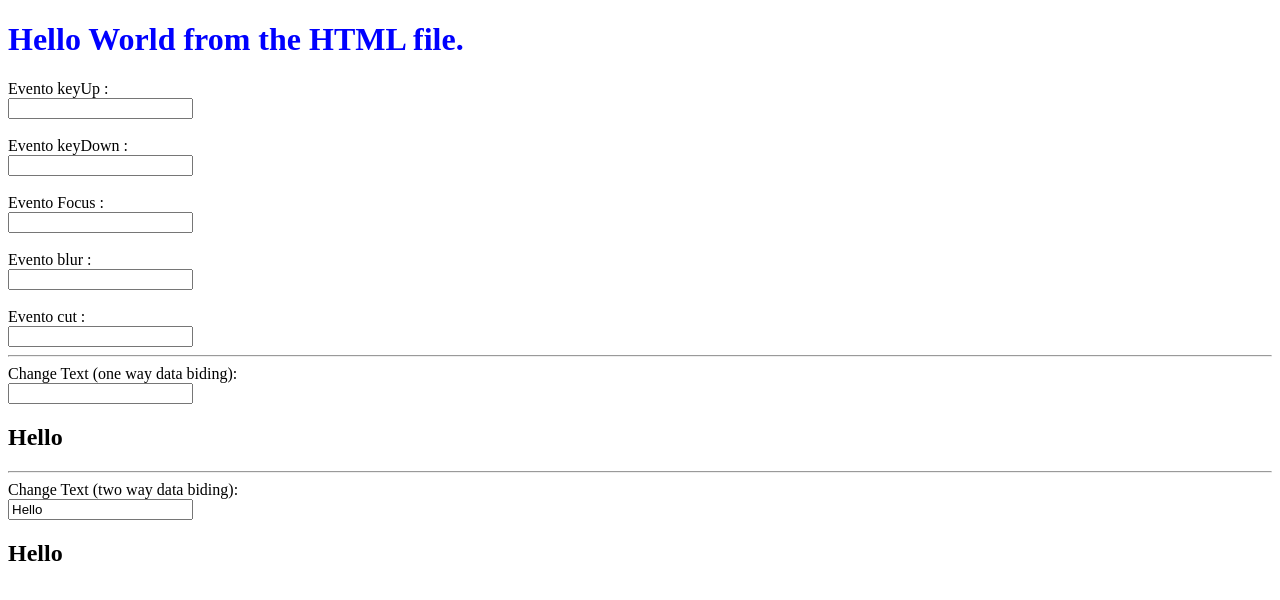
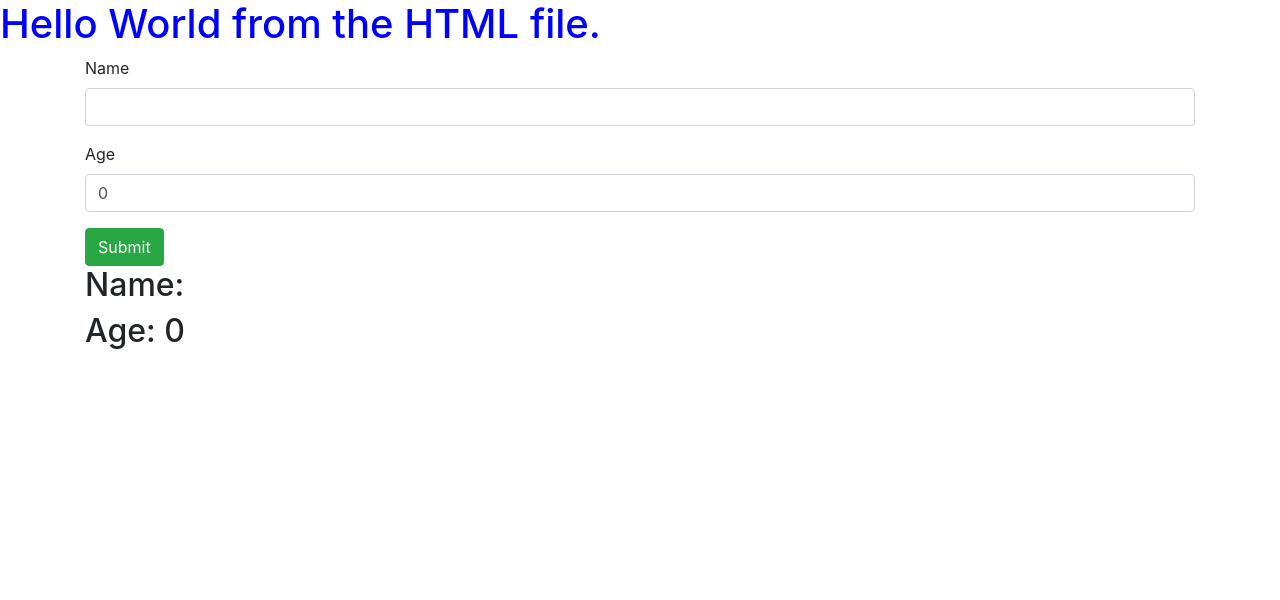
Before and after one commit to vega-ken/angularTutorial, an Angular app: page / in a window 1280 px wide. Shown: the top 600 px of the page. Built offline with nearby package versions, Linux system fonts and the light colour scheme.

Commit message:
added ngModule

```diff
--- a/src/app/app.module.ts
+++ b/src/app/app.module.ts
@@ -1,5 +1,6 @@
 import { BrowserModule } from '@angular/platform-browser'; // se encarga de el display de la aplicacion en el browser
 import { NgModule } from '@angular/core';
+import { FormsModule } from '@angular/forms';
 
 // cada componente creado tendra que estar aqui
 import { AppComponent } from './app.component';
@@ -12,7 +13,8 @@
     SandboxComponent
   ],
   imports: [
-    BrowserModule
+    BrowserModule,
+    FormsModule
   ],
   providers: [],
   bootstrap: [AppComponent]
--- a/src/app/components/sandbox/sandbox.component.html
+++ b/src/app/components/sandbox/sandbox.component.html
@@ -1,55 +1,20 @@
 <h1 class="special">Hello World from the HTML file.</h1>
 
-<div>
-  <label for="">Evento keyUp :</label>
-  <br>
-  <input type="text" (keyup)="fireEvent($event)">
+<div class="container">
+  <form action="">
+    <div class="form-group">
+      <label>Name</label>
+      <input type="text" [(ngModel)]="name" name="name" class="form-control">
+    </div>
+
+    <div class="form-group">
+      <label>Age</label>
+      <input type="number" [(ngModel)]="age" name="age" class="form-control">
+    </div>
+
+    <input type="submit" value="Submit" class="btn btn-success">
+  </form>
+
+  <h2>Name: {{name}}</h2>
+  <h2>Age: {{age}}</h2>
 </div>
-<br>
-
-<div>
-  <label for="">Evento keyDown :</label>
-  <br>
-  <input type="text" (keydown)="fireEvent($event)">
-</div>
-<br>
-
-<div>
-  <label for="">Evento Focus :</label>
-  <br>
-  <input type="text" (focus)="fireEvent($event)">
-</div>
-<br>
-
-<div>
-  <label for="">Evento blur :</label>
-  <br>
-  <input type="text" (blur)="fireEvent($event)">
-</div>
-<br>
-
-<div>
-  <label for="">Evento cut :</label>
-  <br>
-  <input type="text" (cut)="fireEvent($event)">
-</div>
-<hr>
-
-<div>
-  <label for="">Change Text (one way data biding):</label>
-  <br>
-  <input type="text" (keyup)="changeText($event)">
-</div>
-
-<h2> {{text}} </h2>
-<hr>
-
-<div>
-  <label for="">Change Text (two way data biding):</label>
-  <br>
-  <input type="text" (keyup)="changeText($event)" value="{{text}}">
-</div>
-
-<h2> {{text}} </h2>
-
-<!-- otros eventos, 'copy' , 'paste' -->
--- a/src/app/components/sandbox/sandbox.component.ts
+++ b/src/app/components/sandbox/sandbox.component.ts
@@ -9,13 +9,8 @@
 
 export class SandboxComponent { // tu clase debe hacer match con el nombre del archivo
 
-  text:string = "Hello";
+  name:string = "";
 
-  fireEvent(e){
-    console.log(e.type)
-  }
+  age:number = 0;
 
-  changeText(e){
-    this.text = e.target.value;
-  }
 }
--- a/src/index.html
+++ b/src/index.html
@@ -7,6 +7,7 @@
 
   <meta name="viewport" content="width=device-width, initial-scale=1">
   <link rel="icon" type="image/x-icon" href="favicon.ico">
+  <link rel="stylesheet" href="https://maxcdn.bootstrapcdn.com/bootstrap/4.0.0-beta.2/css/bootstrap.min.css" integrity="sha384-PsH8R72JQ3SOdhVi3uxftmaW6Vc51MKb0q5P2rRUpPvrszuE4W1povHYgTpBfshb" crossorigin="anonymous">
 </head>
 <body>
   <app-root></app-root>
```
Also changed, not shown: notasAngular.txt.
